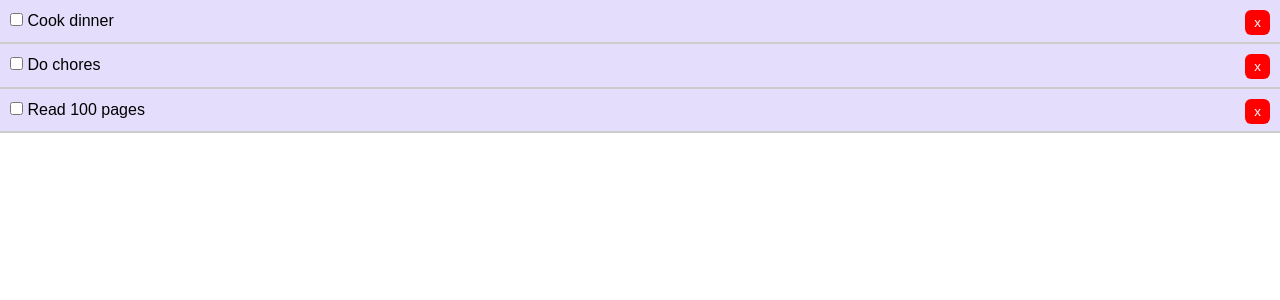
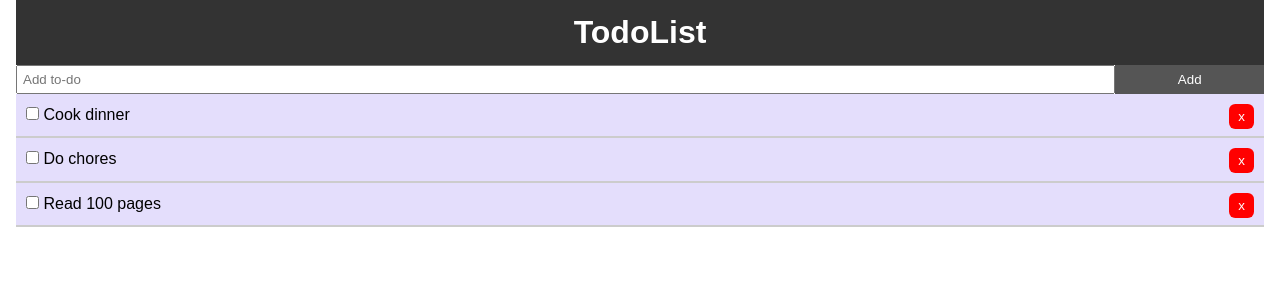
Before and after one commit to JohnCut/react-todo-demo, a React (Create React App) app: page / in a window 1280 px wide. Shown: the top 300 px of the page. Built offline with nearby package versions, Linux system fonts and the light colour scheme.

Commit message:
Header, a form to add to-do items(non-func rn)
- added header and styling
- added form to add to-do item (form is flexbox)
- added some styling to App.css

```diff
--- a/src/App.css
+++ b/src/App.css
@@ -16,3 +16,16 @@
   color: #333;
   text-decoration: none;
 }
+
+.container {
+  padding: 0 1rem;
+}
+
+.btn {
+  display: inline-block;
+  border: none;
+  background: #555;
+  color: #fff;
+  padding: 7px 20px;
+  cursor: pointer;
+}
--- a/src/App.js
+++ b/src/App.js
@@ -1,5 +1,7 @@
 import React, { Component } from 'react'
+import Header from './components/layout/Header'
 import Todos from './components/comps/Todos'
+import AddTodo from './components/comps/AddTodo'
 import './App.css'
 
 class App extends Component {
@@ -38,14 +40,19 @@
 
   // checks if the id matches the current state and deletes(hides through filterring) it
   delTodo = (id) => {
+    // ... is the spread operator
     this.setState({ todos: [...this.state.todos.filter(todo => todo.id != id)] });
   }
 
   render() {
     return (
       <div className="App">
-        {/* it passes the state to Todos comp as 'todos' */}
-        <Todos todos={this.state.todos} markComplete={this.markComplete} delTodo={this.delTodo} />
+        <div className="container">
+          <Header />
+          <AddTodo />
+          {/* it passes the state to Todos comp as 'todos' */}
+          <Todos todos={this.state.todos} markComplete={this.markComplete} delTodo={this.delTodo} />
+        </div>
       </div>
     )
   }
--- /dev/null
+++ b/src/components/comps/AddTodo.js
@@ -0,0 +1,14 @@
+import React, { Component } from 'react'
+
+export class AddTodo extends Component {
+    render() {
+        return (
+            <form style={{ display: 'flex' }}>
+                <input type="text" name="title" placeholder="Add to-do" style={{ flex: '10', padding: '5px' }} />
+                <input type="submit" value="Add" className="btn" style={{flex: '1'}}/>
+            </form>
+        )
+    }
+}
+
+export default AddTodo
--- a/src/components/comps/Todos.js
+++ b/src/components/comps/Todos.js
@@ -7,7 +7,7 @@
         // loops through each item of the todos prop (foreach like)
         return this.props.todos.map((todo) => (
             // displays TodoItem and passes id as key and current todo as todo to TodoItem
-            <TodoItem key={todo.id} todo={todo} markComplete={this.props.markComplete} delTodo={this.props.delTodo}/>
+            <TodoItem key={todo.id} todo={todo} markComplete={this.props.markComplete} delTodo={this.props.delTodo} />
         ))
     }
 }
--- /dev/null
+++ b/src/components/layout/Header.js
@@ -0,0 +1,17 @@
+import React from 'react'
+
+export default function Header() {
+    return (
+        <header style={headerStyle}>
+            <h1>TodoList</h1>
+        </header>
+    )
+}
+
+// variable styling for the header
+const headerStyle = {
+    background: '#333',
+    color: '#fff',
+    textAlign: 'center',
+    padding: '10px'
+}
```
